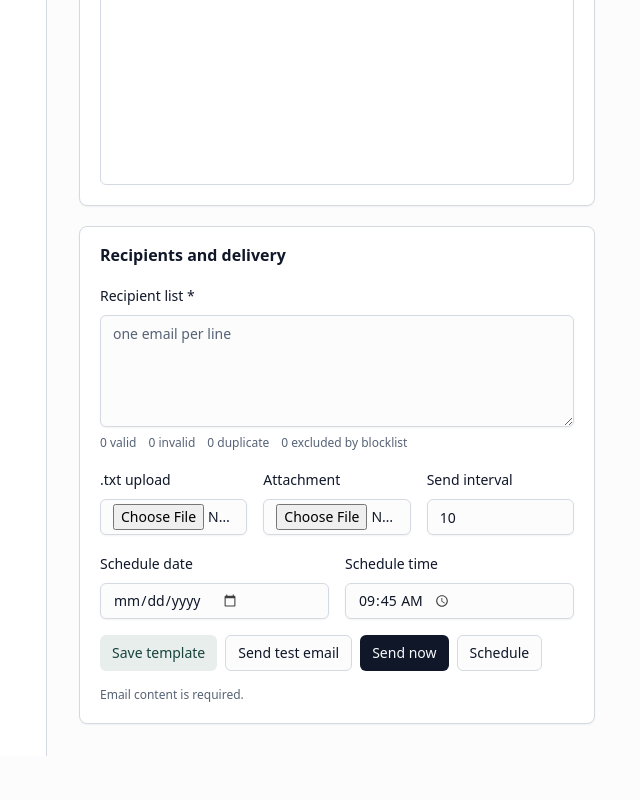
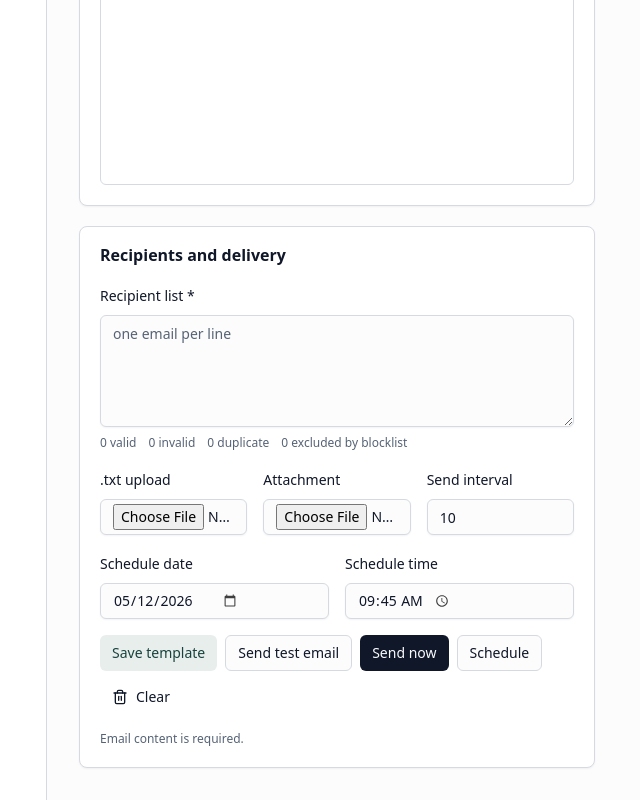
Before and after one commit to salimzeeshan/email-scheduler, a Next.js app: page /compose in a window 1280 px wide. Shown: the part 527-1327 px from the top of the page, without its empty margins (209-849 px from the left). Before the commit the page ends 1283 px from the top, so only its background shows below. Built offline with nearby package versions, Linux system fonts and the light colour scheme; no server answers; the database is empty.

Commit message:
refactor: validate scheduled date to ensure it falls on a weekday and update error message styling in login page

```diff
--- a/app/api/schedule/route.ts
+++ b/app/api/schedule/route.ts
@@ -22,6 +22,10 @@ export async function POST(request: Request) {
     return NextResponse.json({ error: "A future scheduled time is required" }, { status: 400 });
   }
 
+  if (scheduled.getDay() === 0 || scheduled.getDay() === 6) {
+    return NextResponse.json({ error: "Schedule date must be a weekday" }, { status: 400 });
+  }
+
   const attachment = await saveTempAttachment(attachmentFile);
   const batch = await createBatch(
     {
--- a/app/compose/page.tsx
+++ b/app/compose/page.tsx
@@ -6,7 +6,7 @@ import Link from "@tiptap/extension-link";
 import Underline from "@tiptap/extension-underline";
 import { EditorContent, useEditor } from "@tiptap/react";
 import StarterKit from "@tiptap/starter-kit";
-import { Bold, Italic, LinkIcon, List, ListOrdered, Underline as UnderlineIcon } from "lucide-react";
+import { Bold, Italic, LinkIcon, List, ListOrdered, Trash2, Underline as UnderlineIcon } from "lucide-react";
 import { PageShell } from "@/components/page-shell";
 import { Button } from "@/components/ui/button";
 import { Card, CardContent, CardHeader, CardTitle } from "@/components/ui/card";
@@ -18,6 +18,22 @@ import { greetingName, parseRecipients, renderPersonalizedBody } from "@/lib/uti
 type Template = { _id: string; name: string; subject: string; fromName?: string; bodyHtml: string };
 type Batch = { subject: string; fromName?: string; bodyHtml: string; recipients?: string[] };
 type PendingAction = { actionName: "send" | "schedule"; url: string; extra?: Record<string, string> };
+type Draft = {
+  templateName: string;
+  subject: string;
+  fromName: string;
+  bodyHtml: string;
+  recipientsText: string;
+  intervalSeconds: number;
+  scheduledDate: string;
+  scheduledClock: string;
+};
+type Message = { text: string; tone: "neutral" | "error" };
+
+const draftStorageKey = "email-scheduler-compose-draft";
+const defaultSubject = "Application for [Role]";
+const defaultScheduleClock = "09:45";
+const defaultBodyHtml = "<p></p>";
 
 export default function ComposePage() {
   return (
@@ -29,30 +45,33 @@ export default function ComposePage() {
 
 function ComposeContent() {
   const search = useSearchParams();
+  const [draftReady, setDraftReady] = useState(false);
   const [templateName, setTemplateName] = useState("");
-  const [subject, setSubject] = useState("");
+  const [subject, setSubject] = useState(defaultSubject);
   const [fromName, setFromName] = useState("");
+  const [bodyHtml, setBodyHtml] = useState(defaultBodyHtml);
   const [recipientsText, setRecipientsText] = useState("");
   const [intervalSeconds, setIntervalSeconds] = useState(10);
-  const [scheduledDate, setScheduledDate] = useState("");
-  const [scheduledClock, setScheduledClock] = useState("09:45");
+  const [scheduledDate, setScheduledDate] = useState(() => defaultScheduleDate());
+  const [scheduledClock, setScheduledClock] = useState(defaultScheduleClock);
   const [attachment, setAttachment] = useState<File | null>(null);
   const [attachmentInputKey, setAttachmentInputKey] = useState(0);
   const [excluded, setExcluded] = useState(0);
-  const [message, setMessage] = useState("");
+  const [message, setMessage] = useState<Message | null>(null);
   const [pendingNoAttachmentAction, setPendingNoAttachmentAction] = useState<PendingAction | null>(null);
   const [busyAction, setBusyAction] = useState<"template" | "test" | "send" | "schedule" | null>(null);
 
   const editor = useEditor({
     extensions: [StarterKit, Underline, Link.configure({ openOnClick: false })],
-    content: "<p></p>",
+    content: bodyHtml,
     immediatelyRender: false,
+    onUpdate: ({ editor }) => setBodyHtml(editor.getHTML()),
   });
 
   const parsed = useMemo(() => parseRecipients(recipientsText), [recipientsText]);
   const duplicateCount = useMemo(() => countDuplicateRecipients(recipientsText), [recipientsText]);
   const firstRecipient = parsed.valid[0] || "alex@example.com";
-  const previewHtml = renderPersonalizedBody(editor?.getHTML() || "", firstRecipient);
+  const previewHtml = renderPersonalizedBody(bodyHtml, firstRecipient);
   const hasContent = (editor?.getText() || "").trim().length > 0;
 
   useEffect(() => {
@@ -66,8 +85,11 @@ function ComposeContent() {
           setTemplateName("");
           setSubject(template.subject);
           setFromName(template.fromName || "");
+          setBodyHtml(template.bodyHtml);
           editor?.commands.setContent(template.bodyHtml);
         }
+        setDraftReady(true);
+        return;
       }
       if (duplicateId) {
         const batch: Batch = await fetch(`/api/batches/${duplicateId}`).then((r) => r.json());
@@ -75,11 +97,45 @@ function ComposeContent() {
         setSubject(batch.subject);
         setFromName(batch.fromName || "");
         setRecipientsText((batch.recipients || []).join("\n"));
+        setBodyHtml(batch.bodyHtml);
         editor?.commands.setContent(batch.bodyHtml);
+        setScheduledDate(defaultScheduleDate());
+        setScheduledClock(defaultScheduleClock);
+        setDraftReady(true);
+        return;
       }
+
+      const savedDraft = readSavedDraft();
+      if (savedDraft) {
+        setTemplateName(savedDraft.templateName);
+        setSubject(savedDraft.subject);
+        setFromName(savedDraft.fromName);
+        setBodyHtml(savedDraft.bodyHtml);
+        setRecipientsText(savedDraft.recipientsText);
+        setIntervalSeconds(savedDraft.intervalSeconds);
+        setScheduledDate(weekdayDateValue(savedDraft.scheduledDate || defaultScheduleDate()));
+        setScheduledClock(savedDraft.scheduledClock || defaultScheduleClock);
+        editor?.commands.setContent(savedDraft.bodyHtml || defaultBodyHtml);
+      }
+      setDraftReady(true);
     }
     if (editor) loadDraft();
   }, [editor, search]);
+
+  useEffect(() => {
+    if (!draftReady) return;
+    const draft: Draft = {
+      templateName,
+      subject,
+      fromName,
+      bodyHtml,
+      recipientsText,
+      intervalSeconds,
+      scheduledDate,
+      scheduledClock,
+    };
+    localStorage.setItem(draftStorageKey, JSON.stringify(draft));
+  }, [bodyHtml, draftReady, fromName, intervalSeconds, recipientsText, scheduledClock, scheduledDate, subject, templateName]);
 
   useEffect(() => {
     async function checkBlocklist() {
@@ -104,15 +160,26 @@ function ComposeContent() {
 
   function clearCampaignForm() {
     setTemplateName("");
-    setSubject("");
+    setSubject(defaultSubject);
     setFromName("");
+    setBodyHtml(defaultBodyHtml);
     setRecipientsText("");
     setIntervalSeconds(10);
-    setScheduledDate("");
-    setScheduledClock("09:45");
+    setScheduledDate(defaultScheduleDate());
+    setScheduledClock(defaultScheduleClock);
     setAttachment(null);
     setAttachmentInputKey((key) => key + 1);
-    editor?.commands.setContent("<p></p>");
+    editor?.commands.setContent(defaultBodyHtml);
+    localStorage.removeItem(draftStorageKey);
+    setMessage(null);
+  }
+
+  function updateScheduledDate(value: string) {
+    const weekdayValue = weekdayDateValue(value);
+    setScheduledDate(weekdayValue);
+    if (weekdayValue !== value) {
+      setMessage({ text: "Schedule date moved to the next weekday.", tone: "error" });
+    }
   }
 
   function filterRecipientList(value = recipientsText) {
@@ -131,7 +198,7 @@ function ComposeContent() {
     ].filter(Boolean);
 
     if (missing.length > 0) {
-      setMessage(`${formatMissingFields(missing)} ${missing.length === 1 ? "is" : "are"} required.`);
+      setMessage({ text: `${formatMissingFields(missing)} ${missing.length === 1 ? "is" : "are"} required.`, tone: "error" });
       return;
     }
 
@@ -141,16 +208,15 @@ function ComposeContent() {
     }
 
     setBusyAction(actionName);
-    setMessage("Working...");
+    setMessage({ text: "Working...", tone: "neutral" });
     try {
       const res = await fetch(url, { method: "POST", body: appendForm(extra) });
       const json = await res.json().catch(() => ({}));
       if (!res.ok) {
-        setMessage(json.error || "Request failed");
+        setMessage({ text: json.error || "Request failed", tone: "error" });
         return;
       }
-      setMessage(`Done. ${json.batchId ? `Batch ${json.batchId}` : ""}`);
-      if (actionName === "send" || actionName === "schedule") clearCampaignForm();
+      setMessage({ text: `Done. ${json.batchId ? `Batch ${json.batchId}` : ""}`, tone: "neutral" });
     } finally {
       setBusyAction(null);
     }
@@ -159,11 +225,11 @@ function ComposeContent() {
   async function saveTemplate() {
     if (busyAction) return;
     if (!templateName) {
-      setMessage("Add a template name first.");
+      setMessage({ text: "Add a template name first.", tone: "error" });
       return;
     }
     if (!subject.trim() || !hasContent) {
-      setMessage("Subject line and content are required to save a template.");
+      setMessage({ text: "Subject line and content are required to save a template.", tone: "error" });
       return;
     }
     setBusyAction("template");
@@ -173,7 +239,7 @@ function ComposeContent() {
         headers: { "Content-Type": "application/json" },
         body: JSON.stringify({ name: templateName, subject, fromName, bodyHtml: editor?.getHTML() || "" }),
       });
-      setMessage("Template saved.");
+      setMessage({ text: "Template saved.", tone: "neutral" });
     } finally {
       setBusyAction(null);
     }
@@ -235,7 +301,7 @@ function ComposeContent() {
                 <Field label="Send interval"><Input type="number" min={0} value={intervalSeconds} onChange={(e) => setIntervalSeconds(Number(e.target.value))} /></Field>
               </div>
               <div className="grid gap-4 md:grid-cols-2">
-                <Field label="Schedule date"><Input type="date" value={scheduledDate} onChange={(e) => setScheduledDate(e.target.value)} /></Field>
+                <Field label="Schedule date"><Input type="date" value={scheduledDate} onChange={(e) => updateScheduledDate(e.target.value)} /></Field>
                 <Field label="Schedule time"><Input type="time" value={scheduledClock} onChange={(e) => setScheduledClock(e.target.value)} /></Field>
               </div>
               <div className="flex flex-wrap gap-2">
@@ -243,9 +309,10 @@ function ComposeContent() {
                 <Button type="button" variant="outline" disabled={busyAction !== null} onClick={() => action("test", "/api/test-email")}>{busyAction === "test" ? "Sending..." : "Send test email"}</Button>
                 <Button type="button" disabled={busyAction !== null} onClick={() => action("send", "/api/send")}>{busyAction === "send" ? "Sending..." : "Send now"}</Button>
                 <Button type="button" variant="outline" disabled={busyAction !== null} onClick={() => action("schedule", "/api/schedule", { scheduledTime: formatScheduleDateTime(scheduledDate, scheduledClock) })}>{busyAction === "schedule" ? "Scheduling..." : "Schedule"}</Button>
+                <Button type="button" variant="ghost" disabled={busyAction !== null} onClick={clearCampaignForm}><Trash2 className="h-4 w-4" />Clear</Button>
               </div>
               {!hasContent ? <p className="text-xs text-muted-foreground">Email content is required.</p> : null}
-              {message ? <p className="text-sm text-muted-foreground">{message}</p> : null}
+              {message ? <p className={message.tone === "error" ? "text-sm text-red-500 dark:text-red-300" : "text-sm text-muted-foreground"}>{message.text}</p> : null}
             </CardContent>
           </Card>
         </div>
@@ -314,6 +381,51 @@ function formatScheduleDateTime(date: string, time: string) {
   return new Date(Number(year), Number(month) - 1, Number(day), Number(hour), Number(minute)).toISOString();
 }
 
+function defaultScheduleDate(now = new Date()) {
+  const [hour, minute] = defaultScheduleClock.split(":").map(Number);
+  const date = new Date(now);
+  const defaultTimeToday = new Date(now);
+  defaultTimeToday.setHours(hour, minute, 0, 0);
+
+  if (now > defaultTimeToday) {
+    date.setDate(date.getDate() + 1);
+  }
+
+  return dateValue(nextWeekday(date));
+}
+
+function weekdayDateValue(value: string) {
+  if (!value) return defaultScheduleDate();
+  const [year, month, day] = value.split("-").map(Number);
+  if (!year || !month || !day) return defaultScheduleDate();
+  return dateValue(nextWeekday(new Date(year, month - 1, day)));
+}
+
+function nextWeekday(date: Date) {
+  const next = new Date(date);
+  while (next.getDay() === 0 || next.getDay() === 6) {
+    next.setDate(next.getDate() + 1);
+  }
+  return next;
+}
+
+function dateValue(date: Date) {
+  const year = date.getFullYear();
+  const month = String(date.getMonth() + 1).padStart(2, "0");
+  const day = String(date.getDate()).padStart(2, "0");
+  return `${year}-${month}-${day}`;
+}
+
+function readSavedDraft(): Draft | null {
+  try {
+    const value = localStorage.getItem(draftStorageKey);
+    if (!value) return null;
+    return JSON.parse(value) as Draft;
+  } catch {
+    return null;
+  }
+}
+
 function cleanRecipientText(value: string) {
   const parsed = parseRecipients(value);
   const invalid = Array.from(new Set(parsed.invalid));
--- a/app/login/page.tsx
+++ b/app/login/page.tsx
@@ -51,7 +51,7 @@ function LoginContent() {
               <Label htmlFor="password">Admin password</Label>
               <Input id="password" type="password" value={password} onChange={(event) => setPassword(event.target.value)} />
             </div>
-            {error ? <p className="text-sm text-destructive">{error}</p> : null}
+            {error ? <p className="text-sm text-red-500 dark:text-red-300">{error}</p> : null}
             <Button className="w-full" disabled={loading}>
               {loading ? "Signing in..." : "Sign in"}
             </Button>
```
